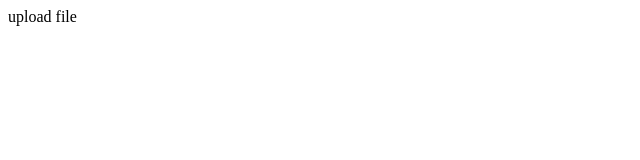
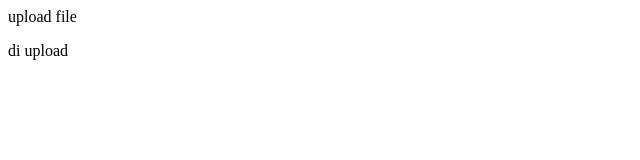
Before and after one commit to maulana855/maulgit, a plain HTML site: page index.html in a window 1280 px wide. Shown: the full height of the page, 0-640 px from the left. Drawn offline with Linux system fonts and the light colour scheme.

Commit message:
upload file ghitub index.html

```diff
--- a/index.html
+++ b/index.html
@@ -2,5 +2,6 @@
 <head><title>maulana</title></head>
 <body>
 <p>upload file </p>
+  <p>di upload </p>
 </body>
 </html>
```
